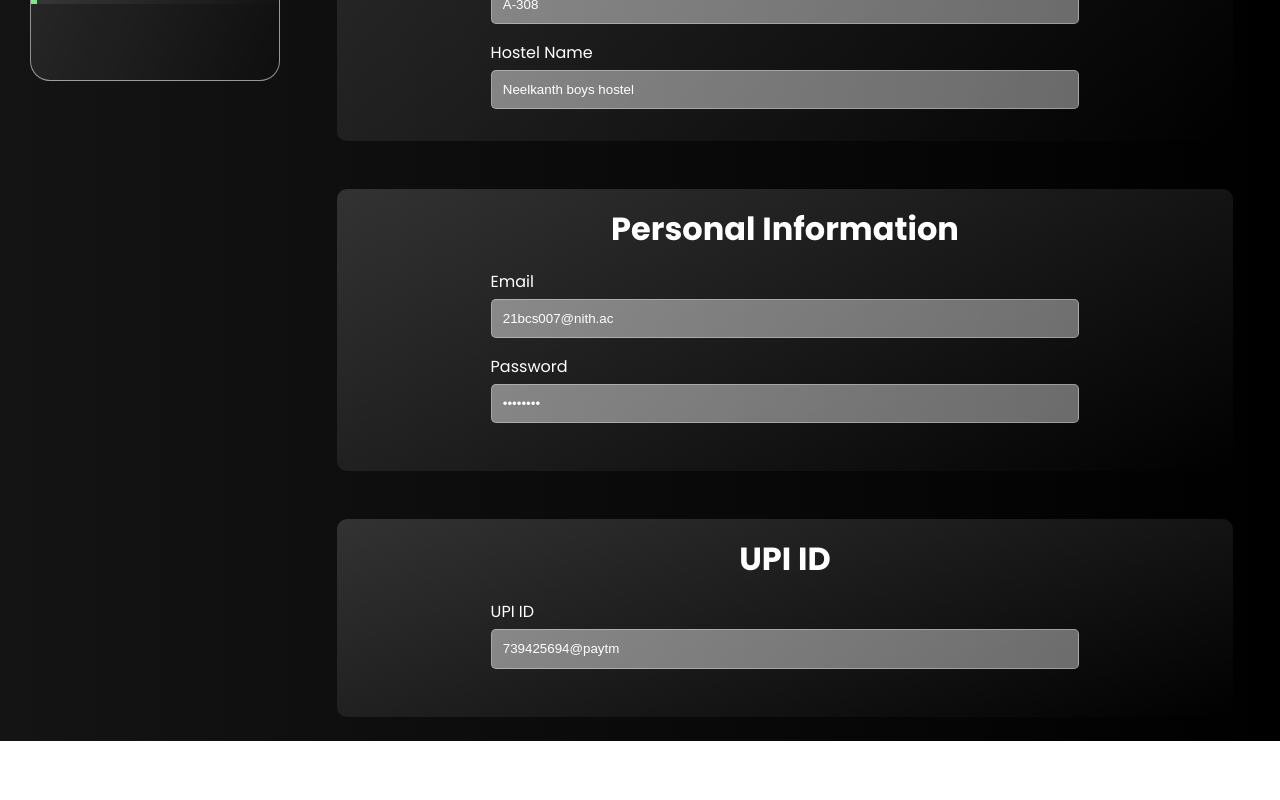
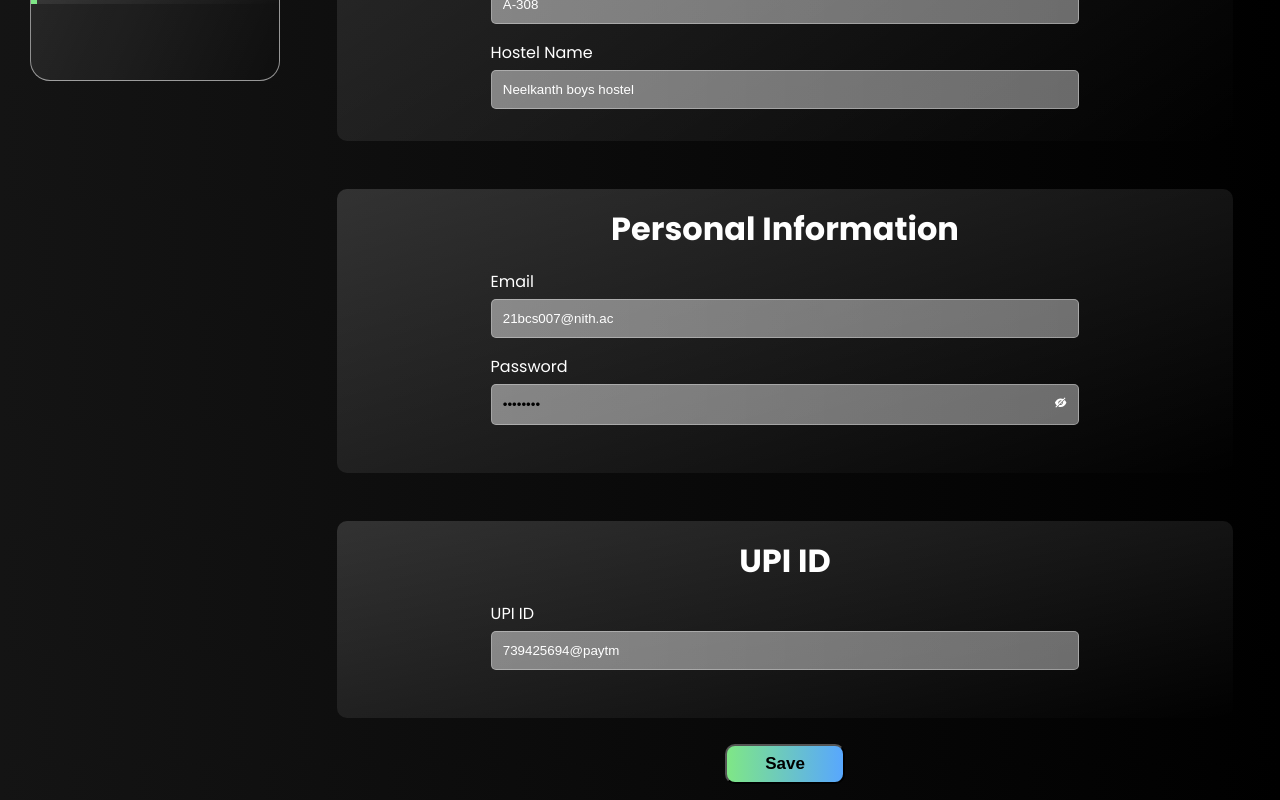
Before and after one commit to raviKant0917/ConnectED, a React (Create React App) app in the folder client/: page /profile in a window 1280 px wide. Shown: the part 592-1392 px from the top of the page. Before the commit the page ends 1333 px from the top, so only its background shows below. Built offline with nearby package versions, Linux system fonts and the light colour scheme.

Commit message:
logic-added-to-profile

```diff
--- a/client/src/components/Profile/Profile.jsx
+++ b/client/src/components/Profile/Profile.jsx
@@ -1,9 +1,28 @@
-import React from "react";
+import React, { useState } from "react";
 import "./profile.scss";
 import { useLoaderData } from "react-router-dom";
+import { AiFillEyeInvisible, AiFillEye } from "react-icons/ai";
 
 const Profile = (props) => {
   const data = useLoaderData();
+  const submiHandler=()=>{
+
+  }
+
+
+  const [show, setShow] = useState(false);
+
+  const [info, setInfo] = useState({
+    img: data.img,
+    email: data.email,
+    name: data.name,
+    roll_no: data.roll_no,
+    room_no: data.room_no,
+    password: data.password,
+    hostel_name: data.hostel_name,
+    upi_id: data.upi_id,
+  });
+
   return (
     <div className="profileWrapper">
       <form className="profile">
@@ -12,13 +31,45 @@ const Profile = (props) => {
           <img src={data.img} alt="profile" />
           <div className="inputWrapper">
             <label for="name">Full Name</label>
-            <input type="text" value={data.name} />
+            <input
+              type="text"
+              onInput={(e) =>
+                setInfo((prevState) => {
+                  return { ...prevState, name: e.target.value };
+                })
+              }
+              value={info.name}
+            />
             <label for="roll_no">Roll no</label>
-            <input type="text" value={data.roll_no} />
+            <input
+              type="text"
+              onInput={(e) =>
+                setInfo((prevState) => {
+                  return { ...prevState, roll_no: e.target.roll_no };
+                })
+              }
+              value={info.roll_no}
+            />
             <label for="room_no">Room No</label>
-            <input type="text" value={data.room_no} />
+            <input
+              type="text"
+              onInput={(e) =>
+                setInfo((prevState) => {
+                  return { ...prevState, room_no: e.target.room_no };
+                })
+              }
+              value={info.room_no}
+            />
             <label for="hostel_name">Hostel Name</label>
-            <input type="text" value={data.hostel_name} />
+            <input
+              type="text"
+              onInput={(e) =>
+                setInfo((prevState) => {
+                  return { ...prevState, hostel_name: e.target.hostel_name };
+                })
+              }
+              value={info.hostel_name}
+            />
           </div>
         </div>
       </form>
@@ -27,9 +78,37 @@ const Profile = (props) => {
           <h1>Personal Information</h1>
           <div className="inputWrapper">
             <label for="email">Email</label>
-            <input type="email" value={data.email} />
-            <label for="password">Password</label>
-            <input type="password" value={data.password} />
+            <input
+              type="email"
+              onInput={(e) =>
+                setInfo((prevState) => {
+                  return { ...prevState, email: e.target.email };
+                })
+              }
+              value={info.email}
+            />
+            <label for="password">Password </label>
+            <div className="password">
+              <input
+                type={show ? "text" : "password"}
+                onInput={(e) =>
+                  setInfo((prevState) => {
+                    return { ...prevState, password: e.target.password };
+                  })
+                }
+                value={info.password}
+              />
+              {!show && (
+                <button onClick={() => setShow((prevState) => !prevState)}>
+                  <AiFillEyeInvisible />
+                </button>
+              )}
+              {show && (
+                <button onClick={() => setShow((prevState) => !prevState)}>
+                  <AiFillEye />
+                </button>
+              )}
+            </div>
           </div>
         </div>
       </form>
@@ -38,10 +117,19 @@ const Profile = (props) => {
           <h1>UPI ID</h1>
           <div className="inputWrapper">
             <label for="upi_id">UPI ID</label>
-            <input type="text" value={data.upi_id} />
+            <input
+              type="text"
+              onInput={(e) =>
+                setInfo((prevState) => {
+                  return { ...prevState, upi_id: e.target.upi_id };
+                })
+              }
+              value={info.upi_id}
+            />
           </div>
         </div>
       </form>
+      <button className="submit" onClick={submiHandler}>Save</button>
     </div>
   );
 };
--- a/client/src/components/Profile/profile.scss
+++ b/client/src/components/Profile/profile.scss
@@ -24,7 +24,7 @@
       flex-direction: column;
       align-items: center;
       justify-content: center;
-      >h1{
+      > h1 {
         margin: 1rem;
       }
       > img {
@@ -42,7 +42,7 @@
       align-items: center;
       flex-direction: column;
       margin: 1rem;
-      >label{
+      > label {
         align-self: flex-start;
         margin-bottom: 0.3rem;
       }
@@ -84,7 +84,7 @@
       align-items: center;
       flex-direction: column;
       margin: 1rem;
-      >label{
+      > label {
         align-self: flex-start;
         margin-bottom: 0.3rem;
       }
@@ -127,7 +127,7 @@
       flex-direction: column;
       justify-content: center;
       margin: 1rem;
-      >label{
+      > label {
         align-self: flex-start;
         margin-bottom: 0.3rem;
       }
@@ -143,11 +143,50 @@
 
         &::placeholder {
           color: rgb(233, 225, 225);
-          >text{
+          > text {
             text-align: center;
           }
         }
       }
     }
   }
+  .password {
+    margin-bottom: 1rem;
+    padding: 0.3rem;
+    border-radius: 5px;
+    width: 46vw;
+    padding: 0.7rem;
+    border: 1px solid #ffffff55;
+    background: linear-gradient(to right, #ffffff75, #ffffff66);
+    color: white;
+    display: flex;
+    justify-content: space-between;
+
+    &::placeholder {
+      color: rgb(233, 225, 225);
     }
+    > input {
+      background: transparent;
+      border: none;
+    }
+    > button {
+      background: transparent;
+      border: none;
+      color: white;
+      cursor: pointer;
+    }
+  }
+  .submit {
+    padding: 0.5rem;
+    font-size: 17px;
+    font-weight: bolder;
+    color: black;
+    background: linear-gradient(to right, #7fe786, #58a7fe);
+    width: 120px;
+    border-radius: 10px;
+    // margin: 0.4rem;
+    margin-bottom: 1rem;
+    margin-top: 0.1rem;
+    cursor: pointer;
+  }
+}
```
Lines whose indentation alone changed are shown as unchanged.
